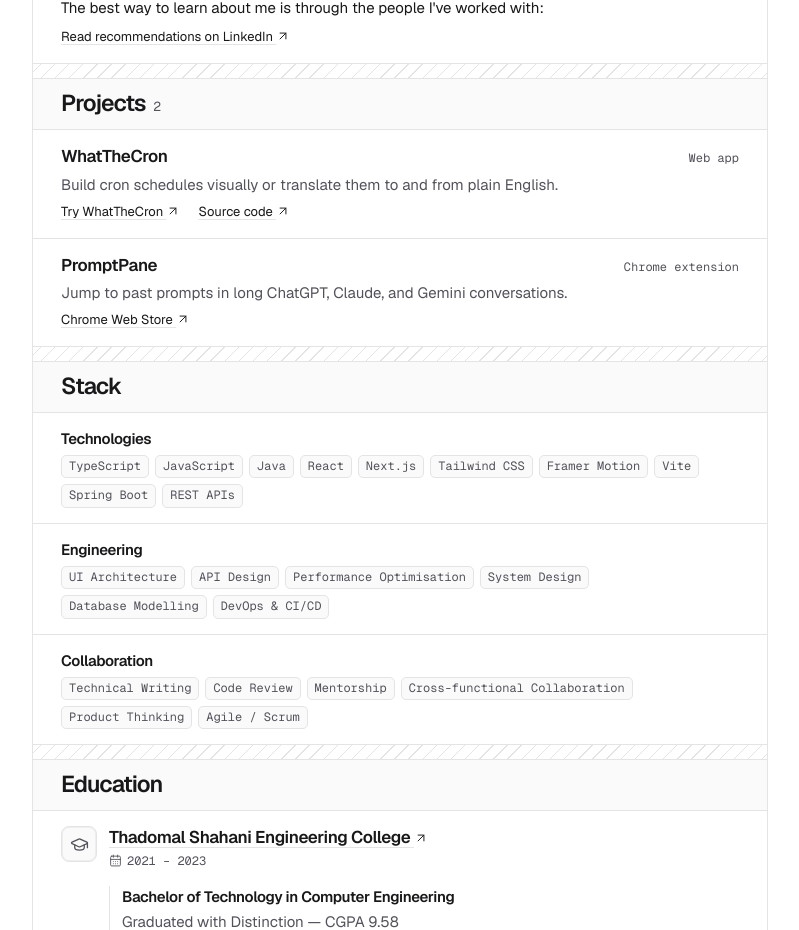
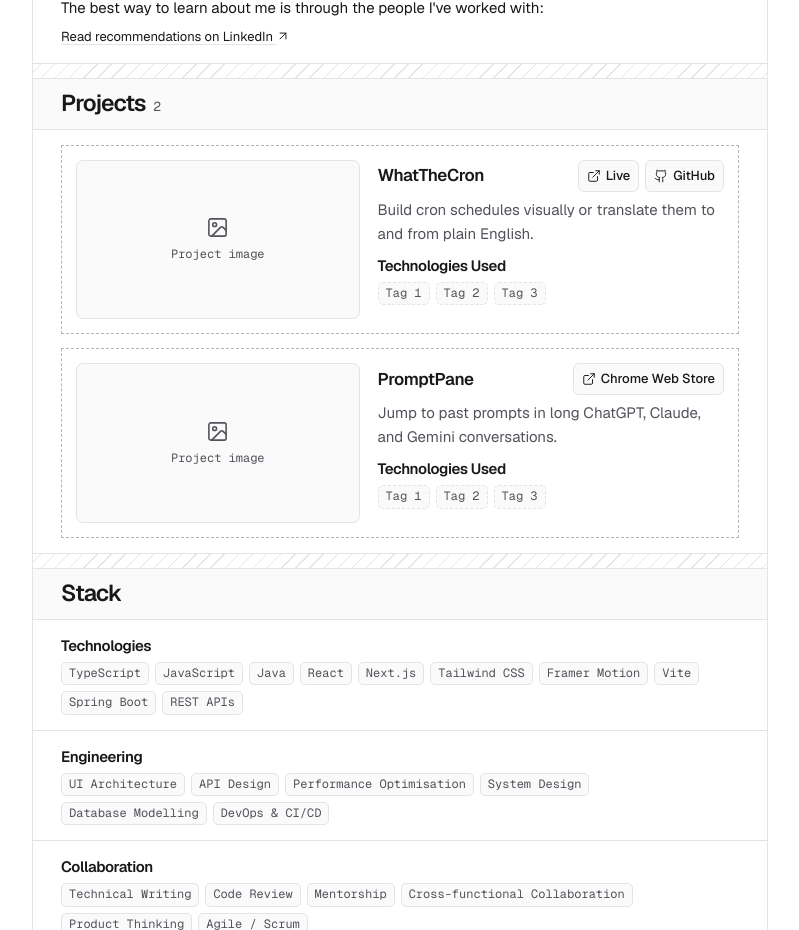
Before and after one commit to Kaustubhjogle/Portfolio, a React (Vite) app: page / in a window 1280 px wide. Shown: the part 1020-1950 px from the top of the page, without its empty margins (240-1039 px from the left). Built offline with nearby package versions, Linux system fonts and the light colour scheme; the HTML template or start-up script is replaced by a standard one; a web font is replaced by a local one.

Commit message:
Lay out project details with image and tag placeholders

```diff
--- a/src/components/portfolio/ProjectSection.tsx
+++ b/src/components/portfolio/ProjectSection.tsx
@@ -1,29 +1,50 @@
-import { ArrowUpRight } from "lucide-react";
+import { ExternalLink, Github, Image } from "lucide-react";
 import { PROJECTS } from "@/utils/Projects";
 
 export default function ProjectSection() {
   return (
     <section id="projects" className="portfolio-panel" aria-labelledby="projects-heading">
       <h2 id="projects-heading">Projects <span className="portfolio-count">{PROJECTS.length}</span></h2>
+      <div className="portfolio-body portfolio-projects">
         {PROJECTS.map((project) => (
-        <article key={project.title} className="portfolio-body portfolio-project">
-          <div className="portfolio-row-title">
+          <article key={project.title} className="portfolio-project">
+            <div className="portfolio-project-media">
+              {project.image ? (
+                <img src={project.image.src} alt={project.image.alt} loading="lazy" />
+              ) : (
+                <div className="portfolio-project-placeholder">
+                  <Image aria-hidden="true" />
+                  <span>Project image</span>
+                </div>
+              )}
+            </div>
+            <div className="portfolio-project-details">
+              <div className="portfolio-project-header">
                 <h3>{project.title}</h3>
-            <span className="portfolio-meta">{project.kind}</span>
-          </div>
-          <p className="portfolio-muted">{project.summary}</p>
                 <div className="portfolio-project-links">
-            <a className="portfolio-link" href={project.liveUrl} target="_blank" rel="noopener noreferrer">
-              {project.liveLabel} <ArrowUpRight aria-hidden="true" />
+                  <a href={project.liveUrl} target="_blank" rel="noopener noreferrer"
+                    aria-label={`${project.liveLabel}: ${project.title}`}>
+                    <ExternalLink aria-hidden="true" /> {project.liveLabel}
                   </a>
                   {project.githubUrl && (
-              <a className="portfolio-link" href={project.githubUrl} target="_blank" rel="noopener noreferrer">
-                Source code <ArrowUpRight aria-hidden="true" />
+                    <a href={project.githubUrl} target="_blank" rel="noopener noreferrer"
+                      aria-label={`GitHub: ${project.title}`}>
+                      <Github aria-hidden="true" /> GitHub
                     </a>
                   )}
                 </div>
+              </div>
+              <p className="portfolio-muted">{project.summary}</p>
+              <h4>Technologies Used</h4>
+              <ul className={`portfolio-tags${project.tags.length ? "" : " portfolio-project-tag-placeholders"}`}>
+                {(project.tags.length ? project.tags : ["Tag 1", "Tag 2", "Tag 3"]).map((tag) => (
+                  <li key={tag}>{tag}</li>
+                ))}
+              </ul>
+            </div>
           </article>
         ))}
+      </div>
     </section>
   );
 }
--- a/src/pages/portfolio.css
+++ b/src/pages/portfolio.css
@@ -299,18 +299,74 @@
 
 .portfolio-link svg { display: inline; vertical-align: -2px; }
 .portfolio-thanks p { margin-bottom: 4px; }
-.portfolio-thanks .portfolio-link, .portfolio-project-links { font-size: 13px; }
+.portfolio-thanks .portfolio-link { font-size: 13px; }
 
-.portfolio-row-title {
+.portfolio-projects { display: grid; gap: 14px; }
+
+.portfolio-project {
+  display: grid;
+  grid-template-columns: minmax(0, 0.9fr) minmax(0, 1.1fr);
+  align-items: start;
+  gap: 18px;
+  padding: 14px;
+  border: 1px dashed color-mix(in srgb, var(--portfolio-rule) 68%, var(--portfolio-muted));
+}
+
+.portfolio-project-media {
+  aspect-ratio: 16 / 9;
+  overflow: hidden;
+  border: 1px solid var(--portfolio-rule);
+  border-radius: 7px;
+  background: var(--portfolio-wash);
+}
+
+.portfolio-project-media img {
+  width: 100%;
+  height: 100%;
+  object-fit: contain;
+}
+
+.portfolio-project-placeholder {
+  display: grid;
+  height: 100%;
+  align-content: center;
+  justify-items: center;
+  gap: 6px;
+  color: var(--portfolio-muted);
+  font: 400 12px/1.5 var(--portfolio-mono);
+}
+
+.portfolio-project-placeholder svg { width: 23px; height: 23px; }
+
+.portfolio-project-header {
   display: flex;
   flex-wrap: wrap;
-  align-items: baseline;
+  align-items: center;
   justify-content: space-between;
-  gap: 2px 12px;
+  gap: 5px 12px;
 }
 
-.portfolio-project p { margin-top: 4px; }
-.portfolio-project-links { display: flex; flex-wrap: wrap; gap: 6px 18px; margin-top: 5px; }
+.portfolio-project p { margin-top: 6px; }
+.portfolio-project h4 { margin-top: 9px; }
+
+.portfolio-project-links { display: flex; flex-wrap: wrap; gap: 6px; }
+
+.portfolio-project-links a {
+  display: inline-flex;
+  align-items: center;
+  gap: 5px;
+  min-height: 32px;
+  padding: 3px 8px;
+  border: 1px solid var(--portfolio-rule);
+  border-radius: 6px;
+  background: var(--portfolio-wash);
+  font-size: 13px;
+  font-weight: 500;
+}
+
+.portfolio-project-links a:hover { background: var(--portfolio-hover); }
+.portfolio-project-links svg { width: 14px; height: 14px; }
+.portfolio-project-tag-placeholders li { border-style: dashed; }
 .portfolio-count { margin-inline-start: 3px; font: 400 13px/1 var(--portfolio-mono); color: var(--portfolio-muted); }
 .portfolio-stack h3 { font-size: 15px; }
 
@@ -363,6 +419,14 @@
   .portfolio-hero { padding-top: 33px; }
 }
 
+@media (max-width: 600px) {
+  .portfolio-project { grid-template-columns: minmax(0, 1fr); gap: 12px; }
+}
+
+@media (pointer: coarse) {
+  .portfolio-project-links a { min-height: 44px; }
+}
+
 @media (prefers-reduced-motion: reduce) {
   html:has(.portfolio-v2) { scroll-behavior: auto; }
   .portfolio-social { transition: none; }
--- a/src/utils/Projects.ts
+++ b/src/utils/Projects.ts
@@ -1,22 +1,27 @@
-export const PROJECTS = [
+type Project = {
+  title: string;
+  kind: string;
+  summary: string;
+  description: string[];
+  liveLabel: string;
+  liveUrl: string;
+  githubUrl?: string;
+  image?: { src: string; alt: string };
+  tags: string[];
+};
+
+export const PROJECTS: Project[] = [
   {
     title: "WhatTheCron",
     kind: "Web app",
     summary: "Build cron schedules visually or translate them to and from plain English.",
-    liveLabel: "Try WhatTheCron",
+    liveLabel: "Live",
     description: [
       "Built a full-stack two-way cron expression translator — a visual field builder(cron → plain English) and an AI powered natural language input (plain English → cron) using the Gemini API",
       "Designed and implemented a REST API endpoint using Next.js Route Handlers to proxy requests to the Gemini API server-side, ensuring the API key is never exposed to the browser or visible in client-side code",
       // "Architected unidirectional data flow with a single state object and a reusable FieldToggle component across all 5 cron fields, applying deliberate Server vs Client Component boundaries for performance and SEO"
     ],
-    tags: [
-      "React",
-      "Next.js",
-      "Tailwind CSS",
-      "TypeScript",
-      "REST API",
-      "Gemini API",
-    ],
+    tags: [],
     githubUrl: "https://github.com/Kaustubhjogle/What-The-Cron",
     liveUrl: "https://what-the-cron.vercel.app/",
   },
@@ -30,7 +35,7 @@ export const PROJECTS = [
       "PromptPane adds a navigable prompt index to AI chat interfaces every message you sent, with a reply preview, clickable to jump straight there",
       "Ships to real users on the Chrome Web Store. Works on ChatGPT, Gemini, and Claude.",
     ],
-    tags: ["Chrome Extension", "JavaScript", "Open Source", "Shipped"],
+    tags: [],
     liveUrl:
       "https://chromewebstore.google.com/detail/promptpane/ejijlepcjdgncielegenkmglcbleacbl",
   },
```
Lines whose indentation alone changed are shown as unchanged.
